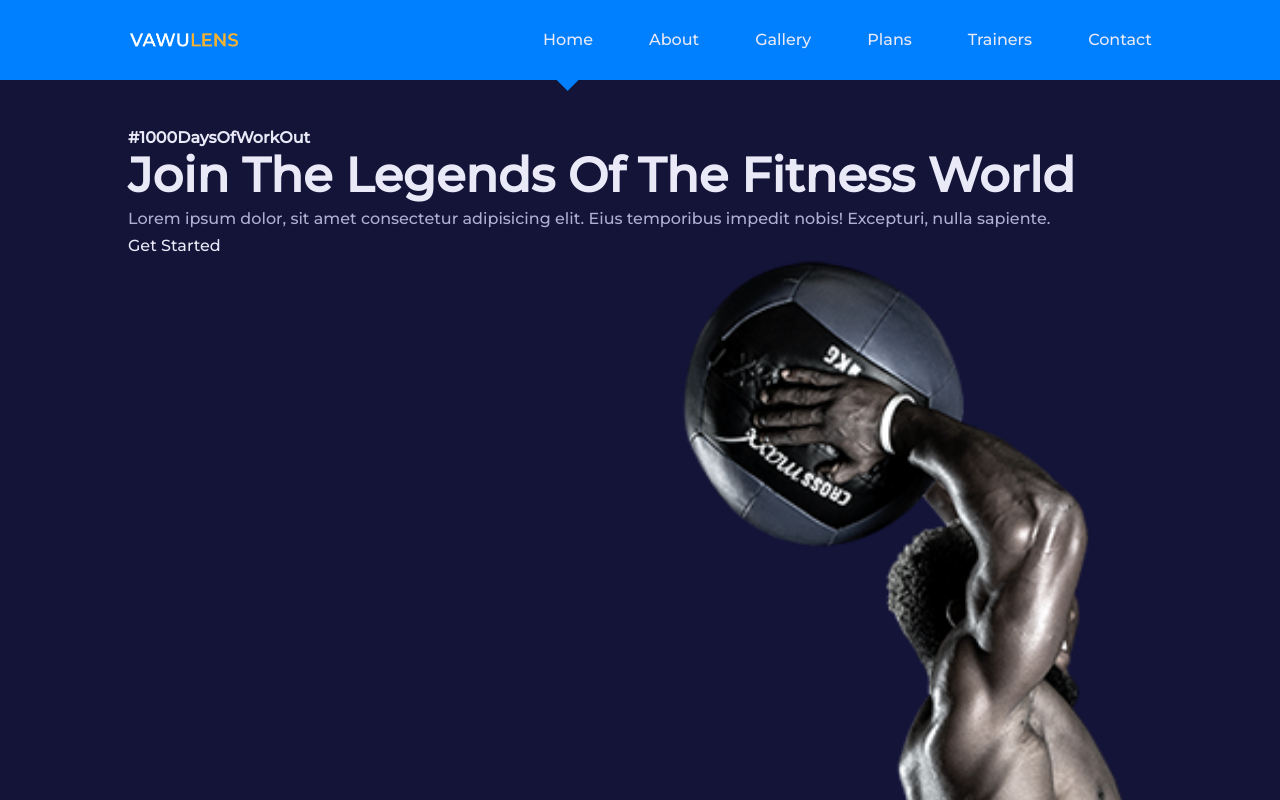
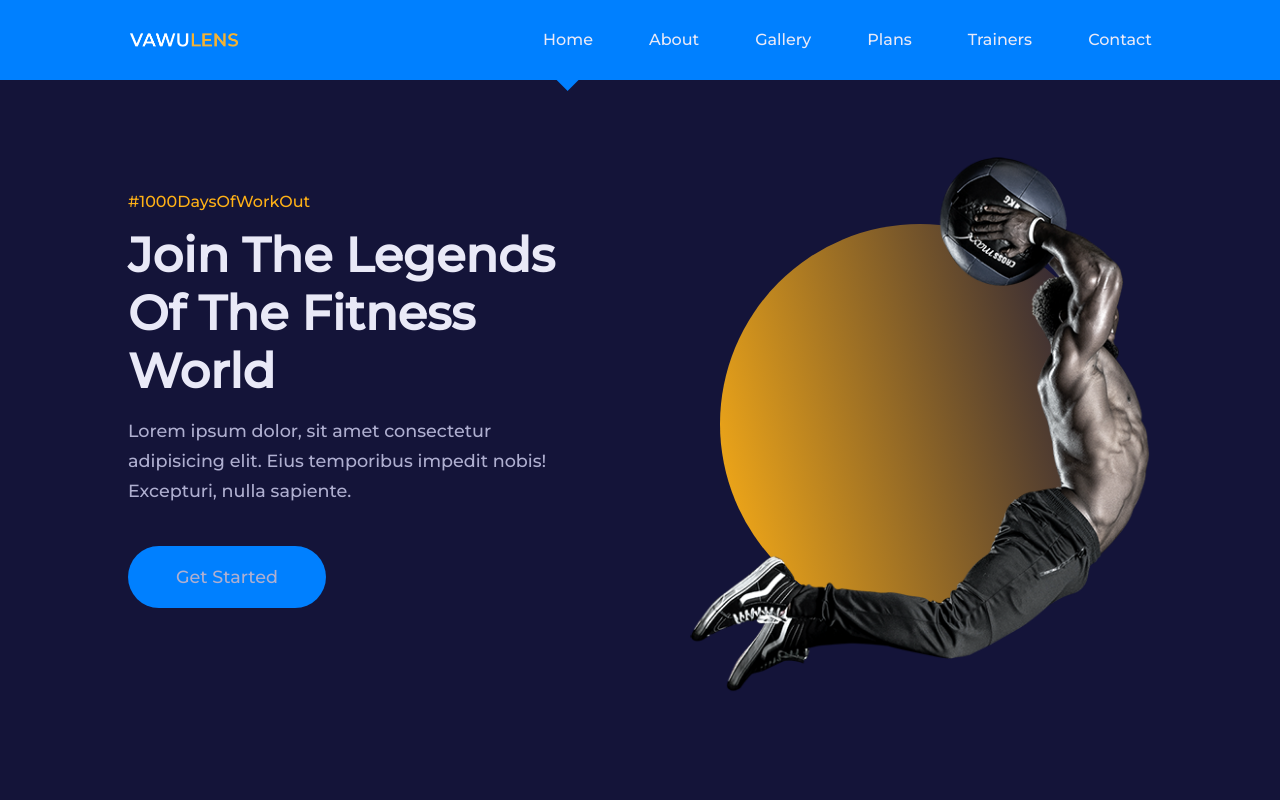
Before and after one commit to Canaga81/sport-web, a React (Vite) app: page / in a window 1280 px wide. Shown: the top 800 px of the page. Built offline with nearby package versions, Linux system fonts and the light colour scheme.

Commit message:
Main Header Finish

```diff
--- a/src/components/Navbar/navbar.css
+++ b/src/components/Navbar/navbar.css
@@ -4,7 +4,7 @@ nav {
     background: var(--color-primary);
     display: grid;
     place-items: center;
-    /* position: fixed; */
+    position: fixed;
     top: 0;
     left: 0;
     z-index: 99;
--- a/src/index.css
+++ b/src/index.css
@@ -70,7 +70,39 @@ a {
 }
 
 img {
+    width: 100%;
+    object-fit: cover;
     display: block;
-    object-fit: cover;
-    width: 100%;
 }
+
+.btn {
+    color: var(--color-gray-100);
+    width: fit-content;
+    margin: 0 auto;
+    padding: 0.9rem 2rem;
+    background: var(--color-primary);
+    border-radius: 1.5rem;
+    transition: var(--transition);
+}
+
+.btn:hover {
+    background: var(--color-secondary);
+    color: var(--color-gray-600);
+}
+
+.btn.lg {
+    padding: 1rem 3rem;
+    border-radius: 2rem;
+    font-size: 1.1rem;
+    display: inline-block;
+    margin-top: 1.5rem;
+}
+
+.btn.sm {
+    padding: 0.4rem 1.2rem;
+    font-size: 0.9rem;
+}
+
+.btn.sm:hover {
+    background: var(--color-gray-100);
+}
--- a/src/pages/Home/home.css
+++ b/src/pages/Home/home.css
@@ -1,7 +1,58 @@
 .main__header {
     width: 100vw;
-    height: 100vh;
+    height: calc(100vh - 3rem);
     display: grid;
     place-items: center;
     margin-top: 3rem;
 }
+
+.main__header-container {
+    height: 100%;
+    display: grid;
+    grid-template-columns: 1fr 1fr;
+    align-items: center;
+    justify-content: space-between;
+    gap: 6rem;
+}
+
+.main__header-left {
+    margin-top: -3rem;
+}
+
+.main__header-left h4 {
+    margin-bottom: 1rem;
+    font-weight: 400;
+    color: var(--color-secondary);
+}
+
+.main__header-left p {
+    margin: 1rem 0;
+    font-size: 1.1rem;
+}
+
+.main__header-left a {
+    color: var(--color-gray-200);
+}
+
+.main__header-right {
+    display: grid;
+    place-items: center;
+    position: relative;
+}
+
+.main__header-circle {
+    width: 25rem;
+    height: 25rem;
+    background: linear-gradient(75deg, var(--color-secondary), transparent);
+    border-radius: 50%;
+    position: absolute;
+    transition: var(--transition);
+}
+
+.main__header-image {
+    position: relative;
+}
+
+.main__header-right:hover .main__header-circle {
+    filter: blur(15px);
+}
```
